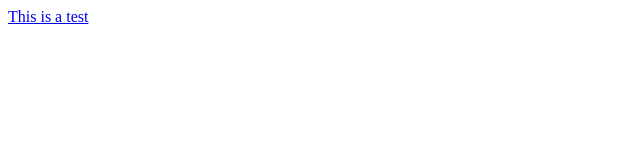
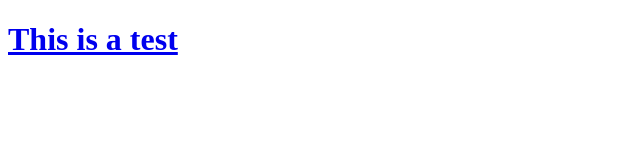
Before and after one commit to baron-ghost-i/baron-ghost-i.github.io, a plain HTML site: page index.html in a window 1280 px wide. Shown: the whole page, without its empty margins (0-640 px from the left). Drawn offline with Linux system fonts and the light colour scheme.

Commit message:
Test edit 2

```diff
--- a/index.html
+++ b/index.html
@@ -1,6 +1,6 @@
 <!DOCTYPE html>
 <html>
-    <header>
+    <h1>
         <a href="https://www.github.com/baron-ghost-i">This is a test</a>
-    </header>
+    </h1>
 </html>
```
